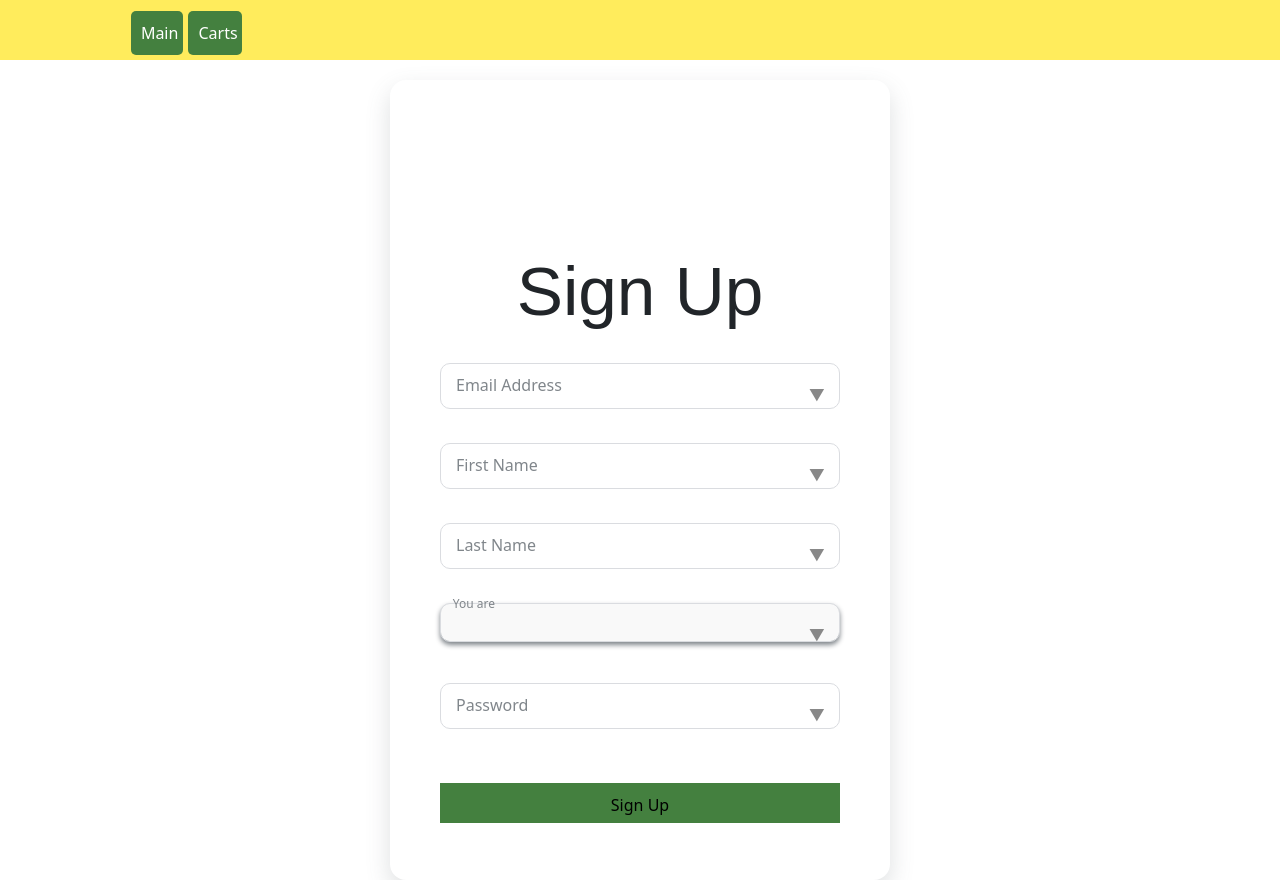
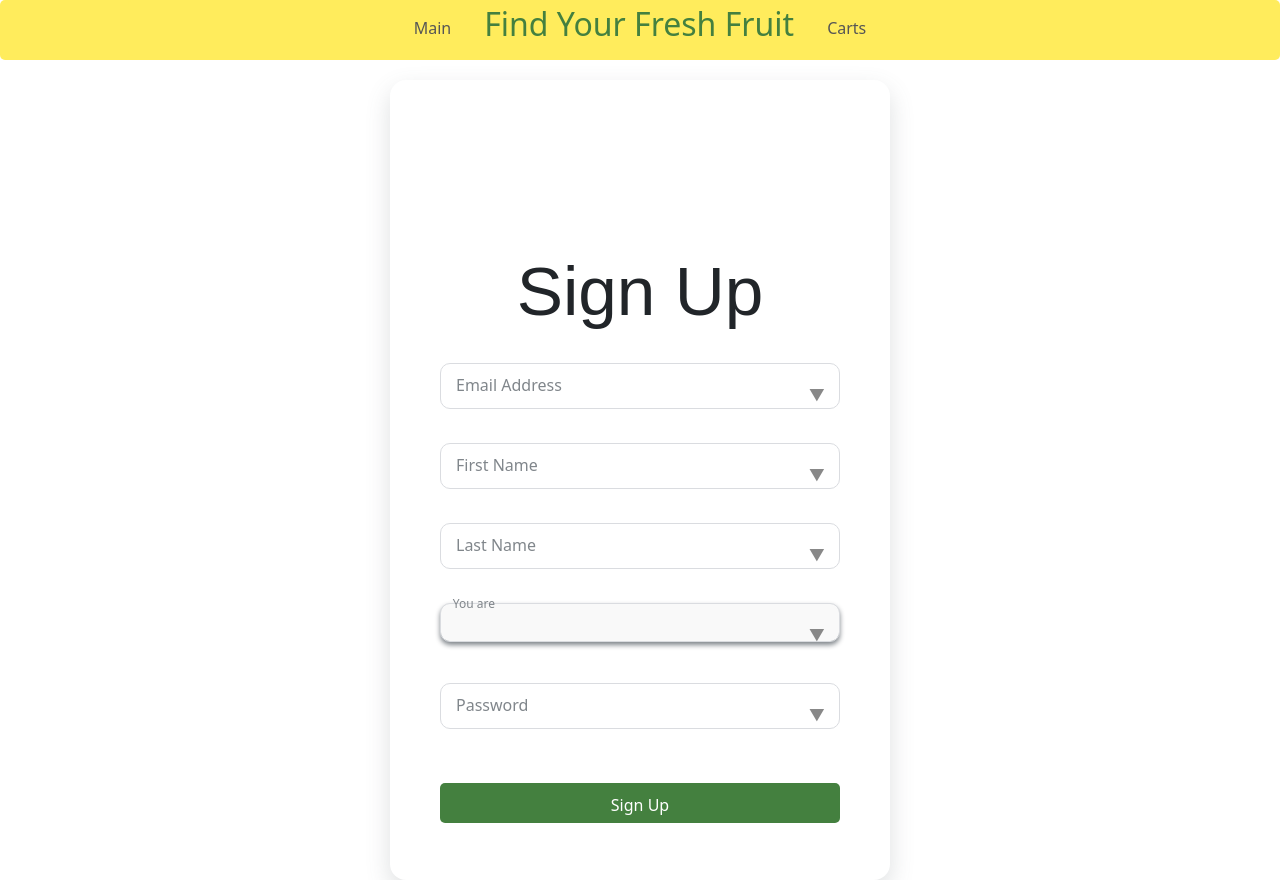
Before and after one commit to ch722bruce/FruitHub.github.io, a React (Vite) app in the folder front/: page /signUp in a window 1280 px wide. Built offline with nearby package versions, Linux system fonts and the light colour scheme.

Commit message:
update readme

```diff
--- a/front/src/CSS/Navbar.css
+++ b/front/src/CSS/Navbar.css
@@ -1,45 +1,32 @@
 #mainNavbar {
   width: 80%;
   margin: auto;
+  display: flex; /* Ensures flexbox layout */
+  justify-content: center; /* Centers the content horizontally */
+  align-items: center; /* Centers the content vertically */
 }
 
-.brand {
-  color: rgb(0, 0, 0);
-  margin: 0;
+.brand, .nav-link, .nav-link, nav {
+  color: #555555; /* Unified color for text */
+  padding: 10px; /* Consistent padding */
+  border-radius: 5px; /* Rounded corners */
+  text-decoration: none; /* Removes the underline */
+  transition: all 0.3s ease-in-out; /* Smooth transition for hover effects */
 }
 
-.brand:hover {
-  color: rgb(198, 197, 197);
-}
-.nav-item .brand.nav-link {
-    margin: 5%;
-    padding: 10px; /* Adjust the padding to your preference */
-    border-radius: 5px; /* Adjust the border-radius to your preference */
-    background-color: #44803F; /* This sets the background color to red */
-    color: white; /* This sets the text color to white, assuming that's what you want */
-    text-decoration: none; /* This removes the underline from the links */
-  }
-
-  /* Changes the color to white on hover and maintains the red background */
-  .nav-item .brand.nav-link:hover {
-    color: white; /* This ensures text color stays white on hover */
-    background-color: #146152/* Optional: Change to a darker red on hover */
-  }
-
-.nav-link {
-  padding: 0.5rem 1rem; /* Vertical and horizontal padding for nav links */
-  color: #555555; /* A slightly lighter grey for regular nav items */
-  transition: color 0.3s ease-in-out; /* Smooth color transition for hover */
+h2 {
+  color: #44803F;
 }
 
-.nav-link:hover,
-.nav-link:focus {
-  color: #146152; /* Highlight color on hover or focus */
+.brand:hover, .nav-link:hover, .nav-link-carts:hover {
+  color: white; /* White text on hover */
+  background-color: #146152; /* Dark green background on hover */
 }
 
 .navbar-nav {
-  height: 40px;
-  /* vertical-align: bottom; */
+  display: flex; /* Flexbox layout for navbar items */
+  align-items: center; /* Align items vertically */
+  height: 40px; /* Fixed height for navbar */
 }
 
 .signout {
@@ -50,14 +37,31 @@
 }
 
 .signout:hover {
-  border-bottom: 1px solid;
+  border-bottom: 1px solid #146152; /* Consistent color for hover underline */
 }
 
 .material-symbols-outlined {
   font-size: 25px;
-  font-weight: lighter;
 }
+
 .stickToRight {
   position: absolute;
   right: 0;
 }
+
+/* Additional CSS for a clean and modern look */
+.nav-item {
+  margin: 0 15px; /* Spacing between nav items */
+}
+
+.registerBtn, .loginBtn {
+  background-color: #44803F; /* Green background for buttons */
+  color: white; /* White text for buttons */
+  border: none; /* Removes the border */
+  border-radius: 5px; /* Rounded corners for buttons */
+  padding: 10px 20px; /* Padding inside the buttons */
+}
+
+.registerBtn:hover, .loginBtn:hover {
+  background-color: #146152; /* Darker green on hover */
+}
--- a/front/src/CSS/signOut.css
+++ b/front/src/CSS/signOut.css
@@ -1,4 +1,5 @@
 .signOutButton {
+  margin-top: 15%;
   padding: 10px 20px;
   background-color: #f44336; /* Red color */
   color: white;
--- a/front/src/Components/CheckOut.jsx
+++ b/front/src/Components/CheckOut.jsx
@@ -32,7 +32,6 @@ export default function Checkout() {
             <br />
             <Link to="/">Go Check Product</Link>
           </div>{" "}
-          :
         </div>
       )}
 
--- a/front/src/Components/Navbar.jsx
+++ b/front/src/Components/Navbar.jsx
@@ -17,15 +17,17 @@ function Navbar() {
       <nav id="mainNavbar" className="navbar navbar-expand-md fixed-top">
         <ul className="navbar-nav">
           <li className="nav-item">
-            <Link to="/" className="brand nav-link">
+            <Link to="/" className="nav-link">
               Main{" "}
             </Link>
           </li>
+          <h2>Find Your Fresh Fruit </h2>
           <li className="nav-item">
-            <Link to="/checkout" className="brand nav-link">
+            <Link to="/checkout" className="nav-link">
               Carts{" "}
             </Link>
           </li>
+
         </ul>
         {logged && (
           <div className="navbar-nav signout">
```
Also changed, not shown: front/src/images/AdobeColor-Tropical Fruit Punch Color Palette .jpeg (added), 1 other file (tests, documents, lock files or other folders).
